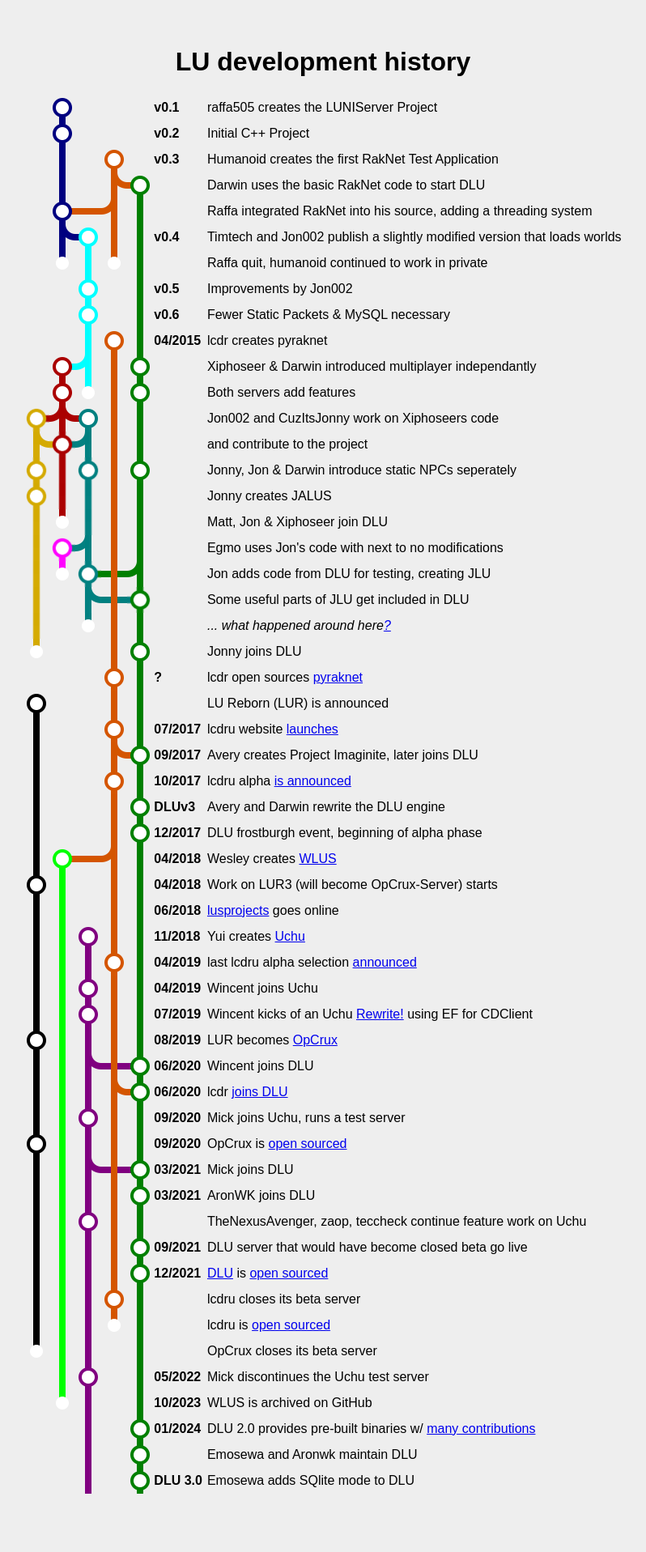
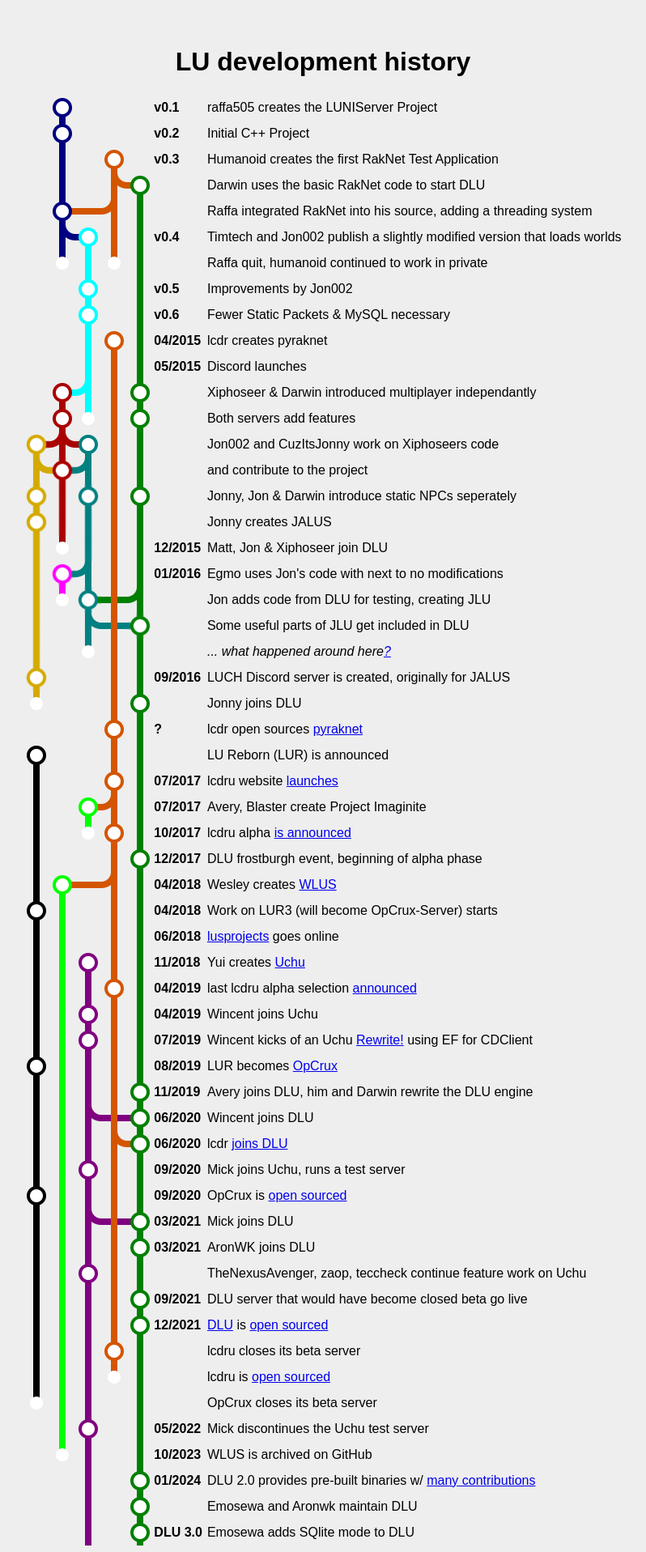
Before and after one commit to Xiphoseer/xiphoseer.github.com, a Jekyll site: the page flow/index.html, which Jekyll copies as it is, in a window 1280 px wide. Shown: the whole page at 81% size, without its empty margins (241-1039 px from the left). Built offline with Jekyll 4.4.1, drawn with Linux system fonts in a browser that asks for light colours; before the commit the page ends 1853 px from its top, so only the background shows below that.

Commit message:
flow: more dates, Discords, Imaginite

```diff
--- a/flow/index.html
+++ b/flow/index.html
@@ -98,6 +98,15 @@
 			</tr>
 			<tr>
 				<td class="fi"></td>
+				<td class="fi"></td>
+				<td class="fi line D"></td>
+				<td class="fi line B"></td>
+				<td class="fi line C"></td>
+				<td class="v">05/2015</td>
+				<td>Discord launches</td>
+			</tr>
+			<tr>
+				<td class="fi"></td>
 				<td class="fi start merge-right-D E"></td>
 				<td class="fi split-left D"></td>
 				<td class="fi line B"></td>
@@ -156,7 +165,7 @@
 				<td class="fi line F"></td>
 				<td class="fi line B"></td>
 				<td class="fi line C"></td>
-				<td></td>
+				<td class="v">12/2015</td>
 				<td>Matt, Jon &amp; Xiphoseer join DLU</td>
 			</tr>
 			<tr>
@@ -165,7 +174,7 @@
 				<td class="fi split-left F"></td>
 				<td class="fi line B"></td>
 				<td class="fi line C"></td>
-				<td></td>
+				<td class="v">01/2016</td>
 				<td>Egmo uses Jon's code with next to no modifications</td>
 			</tr>
 			<tr>
@@ -194,6 +203,15 @@
 				<td class="fi line C"></td>
 				<td class="v"></td>
 				<td><i>... what happened around here<a href="https://github.com/Xiphoseer/xiphoseer.github.com/edit/main/flow/index.html">?</a></i></td>
+			</tr>
+			<tr>
+				<td class="fi node G"></td>
+				<td class="fi"></td>
+				<td class="fi"></td>
+				<td class="fi line B"></td>
+				<td class="fi line C"></td>
+				<td class="v">09/2016</td>
+				<td>LUCH Discord server is created, originally for JALUS</td>
 			</tr>
 			<tr>
 				<td class="fi end G"></td>
@@ -234,29 +252,20 @@
 			<tr>
 				<td class="fi line J"></td>
 				<td class="fi"></td>
-				<td class="fi"></td>
-				<td class="fi split-right B"></td>
-				<td class="fi node C merge-left-B"></td>
-				<td class="v">09/2017</td>
-				<td>Avery creates Project Imaginite, later joins DLU</td>
+				<td class="fi start K merge-right-B"></td>
+				<td class="fi split-left B"></td>
+				<td class="fi line C"></td>
+				<td class="v">07/2017</td>
+				<td>Avery, Blaster create Project Imaginite</td>
 			</tr>
 			<tr>
 				<td class="fi line J"></td>
 				<td class="fi"></td>
-				<td class="fi"></td>
+				<td class="fi end K"></td>
 				<td class="fi node B"></td>
 				<td class="fi line C"></td>
 				<td class="v">10/2017</td>
 				<td>lcdru alpha <a href="https://lcdruniverse.org/2017/09/alpha-release-date-timeline/">is announced</a></td>
-			</tr>
-			<tr>
-				<td class="fi line J"></td>
-				<td class="fi"></td>
-				<td class="fi"></td>
-				<td class="fi line B"></td>
-				<td class="fi node C"></td>
-				<td class="v">DLUv3</td>
-				<td>Avery and Darwin rewrite the DLU engine</td>
 			</tr>
 			<tr>
 				<td class="fi line J"></td>
@@ -338,6 +347,15 @@
 				<td class="fi line C"></td>
 				<td class="v">08/2019</td>
 				<td>LUR becomes <a href="https://web.archive.org/web/20190817175806/http://opcrux.org/">OpCrux</a></td>
+			</tr>
+			<tr>
+				<td class="fi line J"></td>
+				<td class="fi line K"></td>
+				<td class="fi line I"></td>
+				<td class="fi line B"></td>
+				<td class="fi node C"></td>
+				<td class="v">11/2019</td>
+				<td>Avery joins DLU, him and Darwin rewrite the DLU engine</td>
 			</tr>
 			<tr>
 				<td class="fi line J"></td>
```
